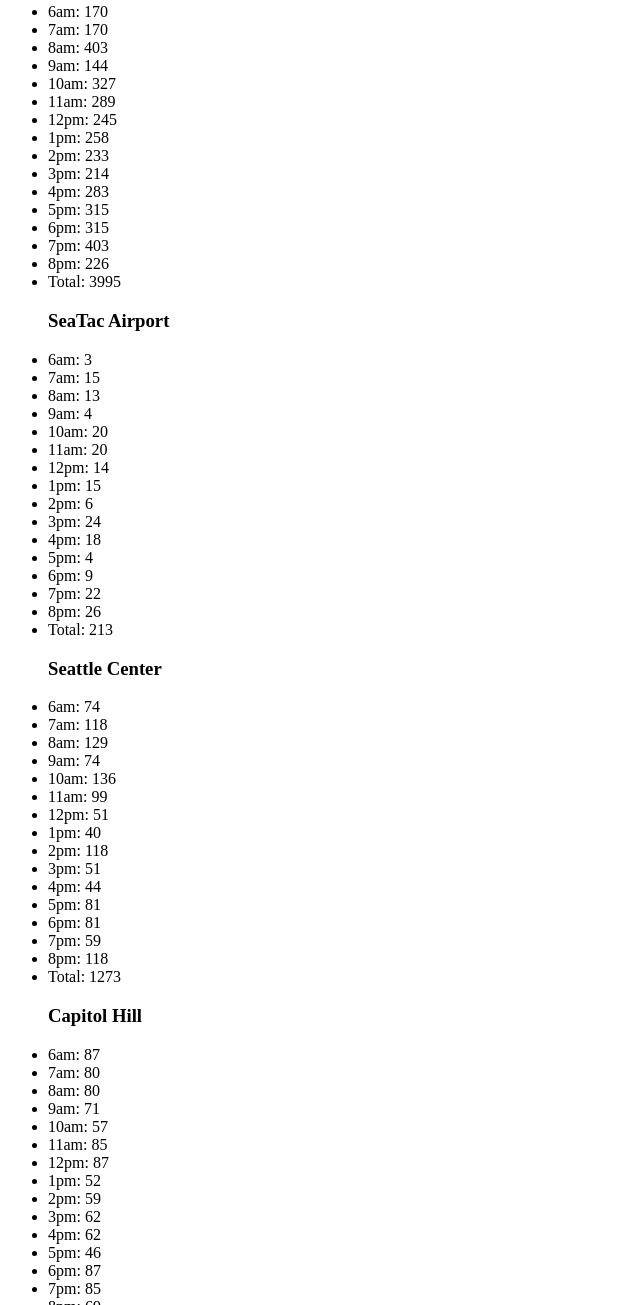
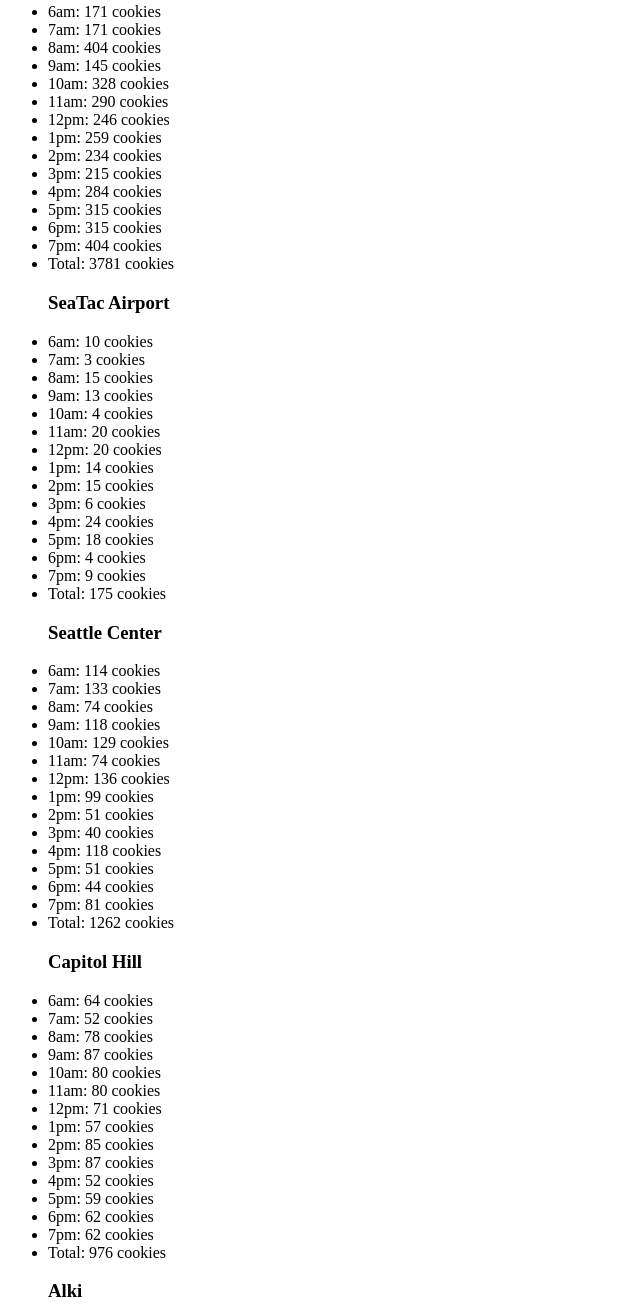
Before and after one commit to rachelsalazar/cookie_stand, a plain HTML site: page sales.html in a window 1280 px wide. Shown: the part 56-1361 px from the top of the page, without its empty margins (0-640 px from the left). Drawn offline with Linux system fonts and the light colour scheme.

Commit message:
edits during lecture

```diff
--- a/app.js
+++ b/app.js
@@ -1,12 +1,12 @@
 'use strict';
 
-var firstAndPikeEl = document.getElementById('firstAndPike');
-var seaTacAirportEl = document.getElementById('seaTacAirport');
-var seattleCenterEl = document.getElementById('seattleCenter');
-var capitolHillEl = document.getElementById('capitolHill');
+var firstAndPikeEl = document.getElementById('firstandpike');
+var seaTacAirportEl = document.getElementById('seatacairport');
+var seattleCenterEl = document.getElementById('seattlecenter');
+var capitolHillEl = document.getElementById('capitolhill');
 var alkiEl = document.getElementById('alki');
 
-var hoursOfOperation = ['6am:', '7am:', '8am:', '9am:', '10am:', '11am:', '12pm:', '1pm:', '2pm:', '3pm:', '4pm:', '5pm:', '6pm:', '7pm:', '8pm:'];
+var hoursOfOperation = ['6am:', '7am:', '8am:', '9am:', '10am:', '11am:', '12pm:', '1pm:', '2pm:', '3pm:', '4pm:', '5pm:', '6pm:', '7pm:'];
 
 var firstAndPike = {
   minCustPerHour: 23,
@@ -25,30 +25,30 @@ var firstAndPike = {
   },
   cookiesPerHour: function() {
     this.randomCustPerHour();
-    for (var i = 0; i < this.custEachHour.length; i++) {
-      this.cookiesEachHourOfOpperation.push(Math.floor(this.custEachHour[i] * this.avgCookiesPerCust));
-      this.totalPerDay += (Math.floor(this.custEachHour[i] * this.avgCookiesPerCust));
+    for (var i = 0; i < hoursOfOperation.length; i++) {
+      this.cookiesEachHourOfOpperation.push(Math.ceil(this.custEachHour[i] * this.avgCookiesPerCust));
+      this.totalPerDay += this.cookiesEachHourOfOpperation[i];
       console.log(this.cookiesEachHourOfOpperation);
     }
   },
 
   render: function() {
     this.cookiesPerHour();
-    this.randomCustPerHour();
-
+    // 6am: 321 cookies
+    // 7am: 72 cookies
     var h3El = document.createElement('h3');
     h3El.textContent = this.location;
     firstAndPikeEl.appendChild(h3El);
 
-    for (var i = 0; i < this.cookiesEachHourOfOpperation.length; i++) {
+    for (var i = 0; i < hoursOfOperation.length; i++) {
       var liEl = document.createElement('li');
-      liEl.textContent = hoursOfOperation[i] + ' ' + this.cookiesEachHourOfOpperation[i];
+      liEl.textContent = hoursOfOperation[i] + ' ' + this.cookiesEachHourOfOpperation[i] + ' cookies';
       console.log(liEl);
       firstAndPikeEl.appendChild(liEl);
     }
 
     liEl = document.createElement('li');
-    liEl.textContent = 'Total: ' + this.totalPerDay;
+    liEl.textContent = 'Total: ' + this.totalPerDay + ' cookies';
     firstAndPikeEl.appendChild(liEl);
   }
 };
@@ -89,13 +89,13 @@ var seaTacAirport = {
 
     for (var i = 0; i < this.cookiesEachHourOfOpperation.length; i++) {
       var liEl = document.createElement('li');
-      liEl.textContent = hoursOfOperation[i] + ' ' + this.cookiesEachHourOfOpperation[i];
+      liEl.textContent = hoursOfOperation[i] + ' ' + this.cookiesEachHourOfOpperation[i] + ' cookies';
       console.log(liEl);
       seaTacAirportEl.appendChild(liEl);
     }
 
     liEl = document.createElement('li');
-    liEl.textContent = 'Total: ' + this.totalPerDay;
+    liEl.textContent = 'Total: ' + this.totalPerDay + ' cookies';
     seaTacAirportEl.appendChild(liEl);
   }
 };
@@ -136,13 +136,13 @@ var seattleCenter = {
 
     for (var i = 0; i < this.cookiesEachHourOfOpperation.length; i++) {
       var liEl = document.createElement('li');
-      liEl.textContent = hoursOfOperation[i] + ' ' + this.cookiesEachHourOfOpperation[i];
+      liEl.textContent = hoursOfOperation[i] + ' ' + this.cookiesEachHourOfOpperation[i] + ' cookies';
       console.log(liEl);
       seattleCenterEl.appendChild(liEl);
     }
 
     liEl = document.createElement('li');
-    liEl.textContent = 'Total: ' + this.totalPerDay;
+    liEl.textContent = 'Total: ' + this.totalPerDay + ' cookies';
     seattleCenterEl.appendChild(liEl);
   }
 };
@@ -183,13 +183,13 @@ var capitolHill = {
 
     for (var i = 0; i < this.cookiesEachHourOfOpperation.length; i++) {
       var liEl = document.createElement('li');
-      liEl.textContent = hoursOfOperation[i] + ' ' + this.cookiesEachHourOfOpperation[i];
+      liEl.textContent = hoursOfOperation[i] + ' ' + this.cookiesEachHourOfOpperation[i] + ' cookies';
       console.log(liEl);
       capitolHillEl.appendChild(liEl);
     }
 
     liEl = document.createElement('li');
-    liEl.textContent = 'Total: ' + this.totalPerDay;
+    liEl.textContent = 'Total: ' + this.totalPerDay + ' cookies';
     capitolHillEl.appendChild(liEl);
   }
 };
@@ -230,13 +230,13 @@ var alki = {
 
     for (var i = 0; i < this.cookiesEachHourOfOpperation.length; i++) {
       var liEl = document.createElement('li');
-      liEl.textContent = hoursOfOperation[i] + ' ' + this.cookiesEachHourOfOpperation[i];
+      liEl.textContent = hoursOfOperation[i] + ' ' + this.cookiesEachHourOfOpperation[i] + ' cookies';
       console.log(liEl);
       alkiEl.appendChild(liEl);
     }
 
     liEl = document.createElement('li');
-    liEl.textContent = 'Total: ' + this.totalPerDay;
+    liEl.textContent = 'Total: ' + this.totalPerDay + ' cookies';
     alkiEl.appendChild(liEl);
   }
 };
--- a/sales.html
+++ b/sales.html
@@ -4,10 +4,10 @@
     <title>Salmon Cookies</title>
   </head>
     <body>
-        <ul id="firstAndPike"></ul>
-        <ul id="seaTacAirport"></ul>
-        <ul id="seattleCenter"></ul>
-        <ul id="capitolHill"></ul>
+        <ul id="firstandpike"></ul>
+        <ul id="seatacairport"></ul>
+        <ul id="seattlecenter"></ul>
+        <ul id="capitolhill"></ul>
         <ul id="alki"></ul>
 
       <script src="app.js"></script>
```
